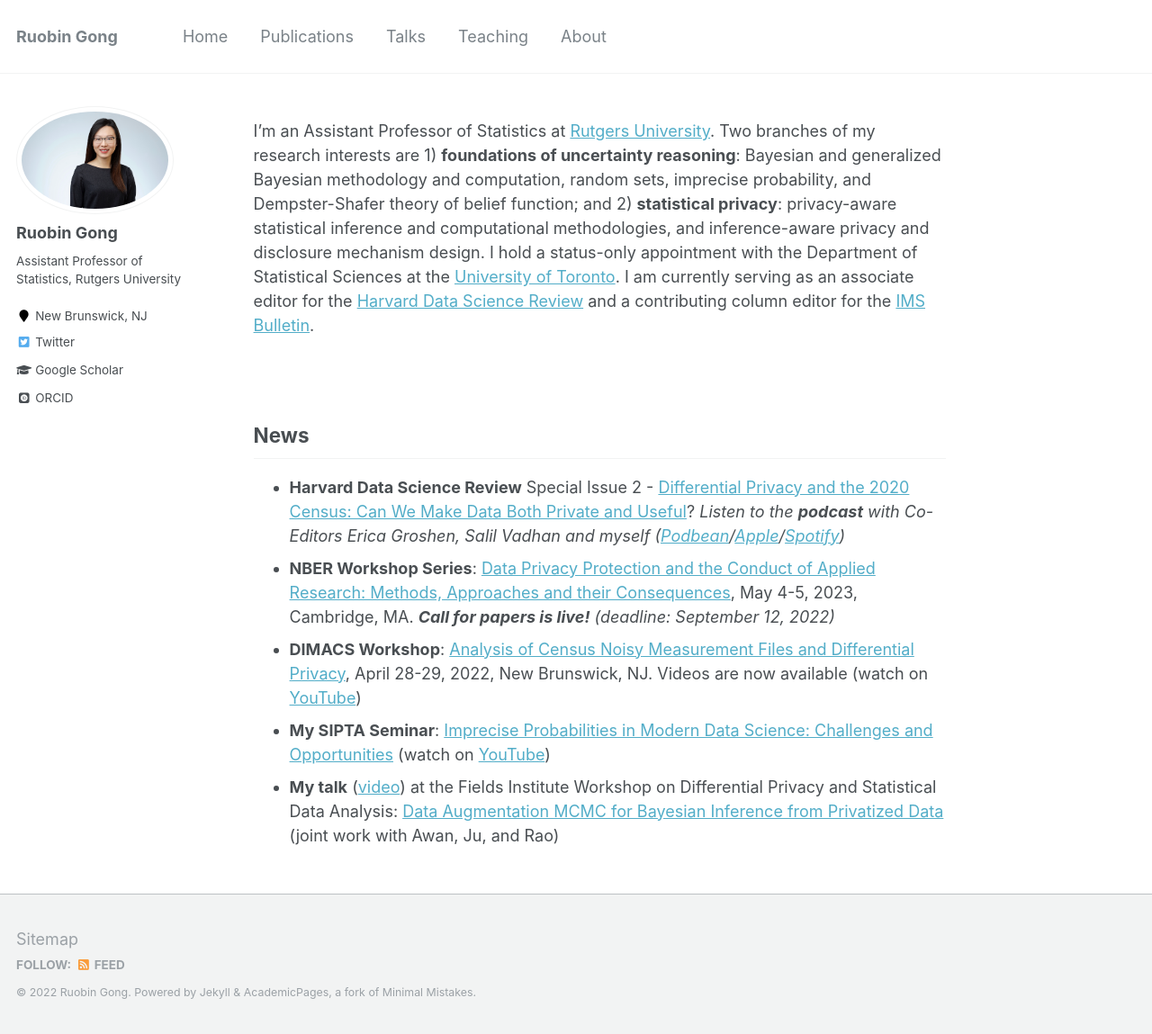
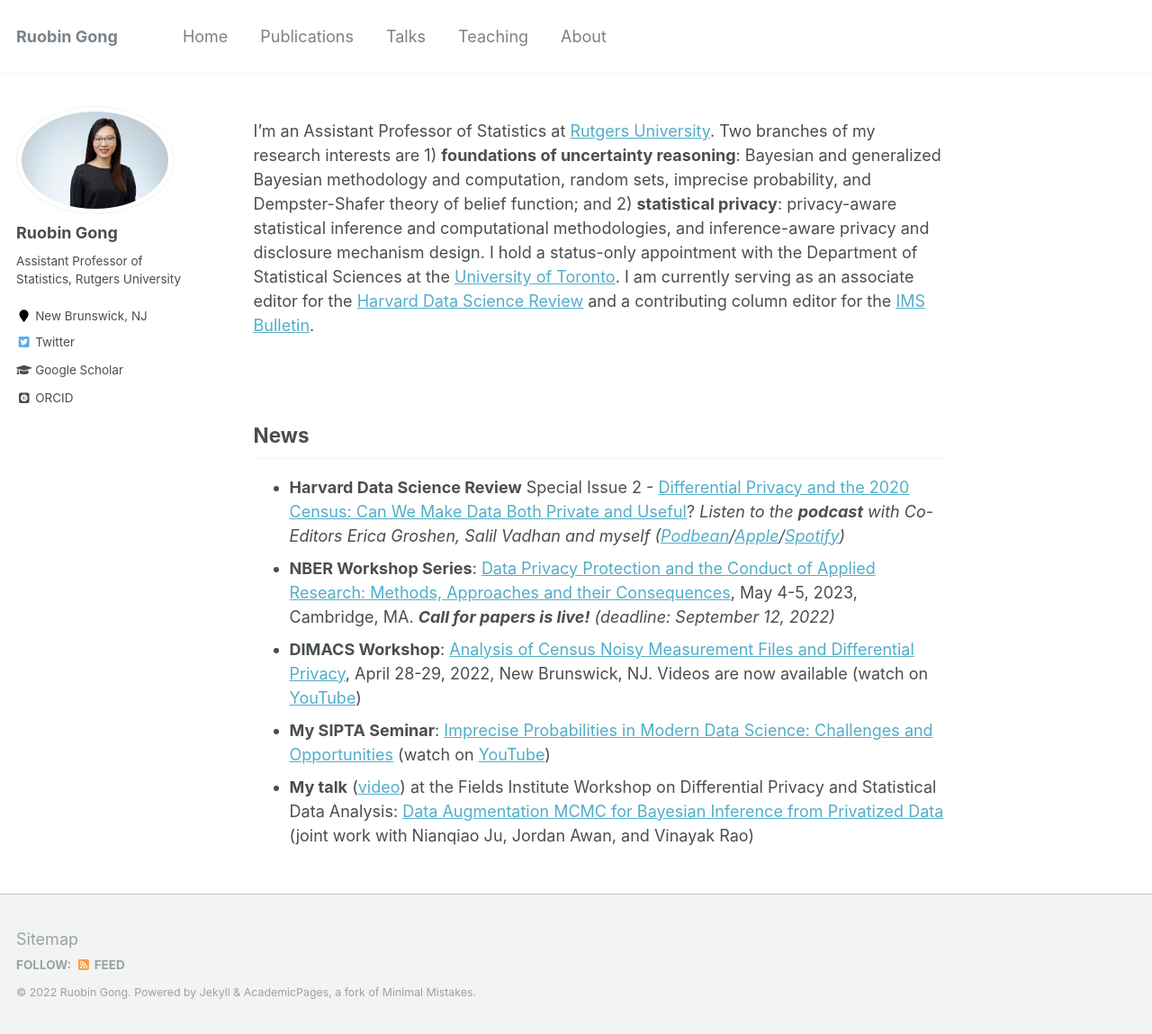
Before and after one commit to RuobinGong/RuobinGong.github.io, a Jekyll site: the page built from _pages/home.md, in a window 1280 px wide and 1149 px high. Shown: the whole window at 90% size. Built offline with Jekyll 4.4.1, drawn with Linux system fonts in a browser that asks for light colours; some web fonts are replaced.

Commit message:
Update home.md

```diff
--- a/_pages/home.md
+++ b/_pages/home.md
@@ -20,4 +20,4 @@ I'm an Assistant Professor of Statistics at [Rutgers University](https://www.sta
 * **NBER Workshop Series**: [Data Privacy Protection and the Conduct of Applied Research: Methods, Approaches and their Consequences](https://www.nber.org/data-privacy-protection-and-conduct-applied-research-methods-approaches-and-their-consequences), May 4-5, 2023, Cambridge, MA. _**Call for papers is live!** (deadline: September 12, 2022)_
 * **DIMACS Workshop**: [Analysis of Census Noisy Measurement Files and Differential Privacy](http://dimacs.rutgers.edu/events/details?eID=2038), April 28-29, 2022, New Brunswick, NJ. Videos are now available (watch on [YouTube](https://www.youtube.com/playlist?list=PLKVCRT3MRed733-w2Lo2yvCAkac9zdIVj))
 * **My SIPTA Seminar**: [Imprecise Probabilities in Modern Data Science: Challenges and Opportunities](https://sipta.org/events/sipta-seminars/) (watch on [YouTube](https://www.youtube.com/watch?v=rNVWyG-0XgA))
-* **My talk** ([video](http://www.fields.utoronto.ca/talks/Data-Augmentation-MCMC-Bayesian-Inference-Privatized-Data)) at the Fields Institute Workshop on Differential Privacy and Statistical Data Analysis: [Data Augmentation MCMC for Bayesian Inference from Privatized Data](https://ruobingong.github.io/publication/2022-06-01-DAMCMC) (joint work with Awan, Ju, and Rao)
+* **My talk** ([video](http://www.fields.utoronto.ca/talks/Data-Augmentation-MCMC-Bayesian-Inference-Privatized-Data)) at the Fields Institute Workshop on Differential Privacy and Statistical Data Analysis: [Data Augmentation MCMC for Bayesian Inference from Privatized Data](https://ruobingong.github.io/publication/2022-06-01-DAMCMC) (joint work with Nianqiao Ju, Jordan Awan, and Vinayak Rao)
```
